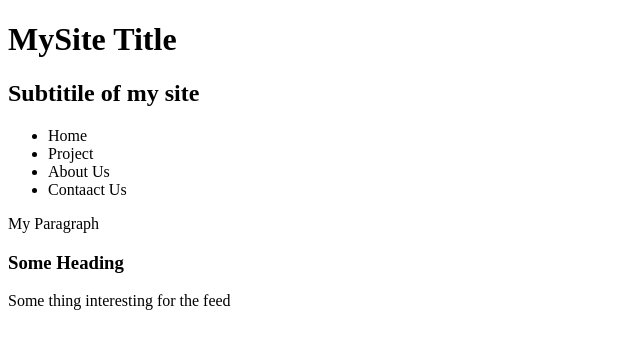
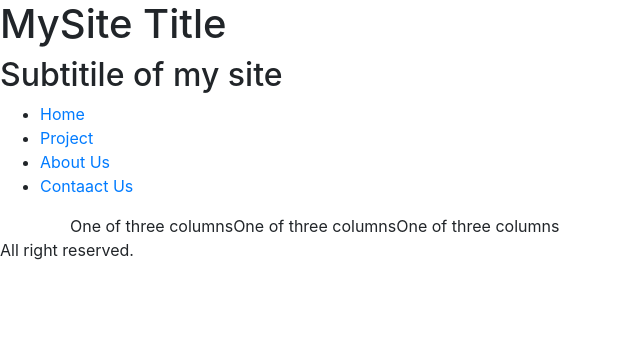
Before and after one commit to mumararshaikh/cs50web, a plain HTML site: page index.html in a window 1280 px wide. Shown: the whole page, without its empty margins (0-640 px from the left). Drawn offline with nearby package versions, Linux system fonts and the light colour scheme.

Commit message:
Adding directories. The Project is not finished yet.

```diff
--- a/css/main.css
+++ /dev/null
@@ -1,4 +0,0 @@
-*{
-  margin:0;
-  padding:0;
-}
--- a/index.html
+++ b/index.html
@@ -2,6 +2,8 @@
 <html>
 <head>
   <title>My Webpage</title>
+  <link rel="stylesheet" href="static/css/bootstrap.min.css" />
+  <link rel="stylesheet" href="static/css/main.css" />
 </head>
 <body>
   <header class="Main_header">
@@ -10,17 +12,29 @@
   </header>
   <nav id="main_nav">
     <ul>
-          <li><a>Home</a></li>
-          <li><a>Project</a></li>
-          <li><a>About Us</a></li>
-          <li><a>Contaact Us</a></li>
+      <li><a href="#" title="Home Page">Home</a></li>
+      <li><a href="#">Project</a></li>
+      <li><a href="#">About Us</a></li>
+      <li><a href="#">Contaact Us</a></li>
     </ul>
   </nav>
   <main>
-        <p>My Paragraph</p>
-        <h3>Some Heading</h3>
-        <p> Some thing interesting for the feed</p>
+    <div class="container">
+      <div class="row">
+        <div class="col-sm4">
+          One of three columns
+        </div>
+        <div class="col-sm4">
+          One of three columns
+        </div>
+        <div class="col-sm4">
+          One of three columns
+        </div>
+      </div>
+    </div>
   </main>
-      <footer></footer>
+  <footer>
+    All right reserved.
+  </footer>
 </body>
 </html>
```
Lines whose indentation alone changed are shown as unchanged.
